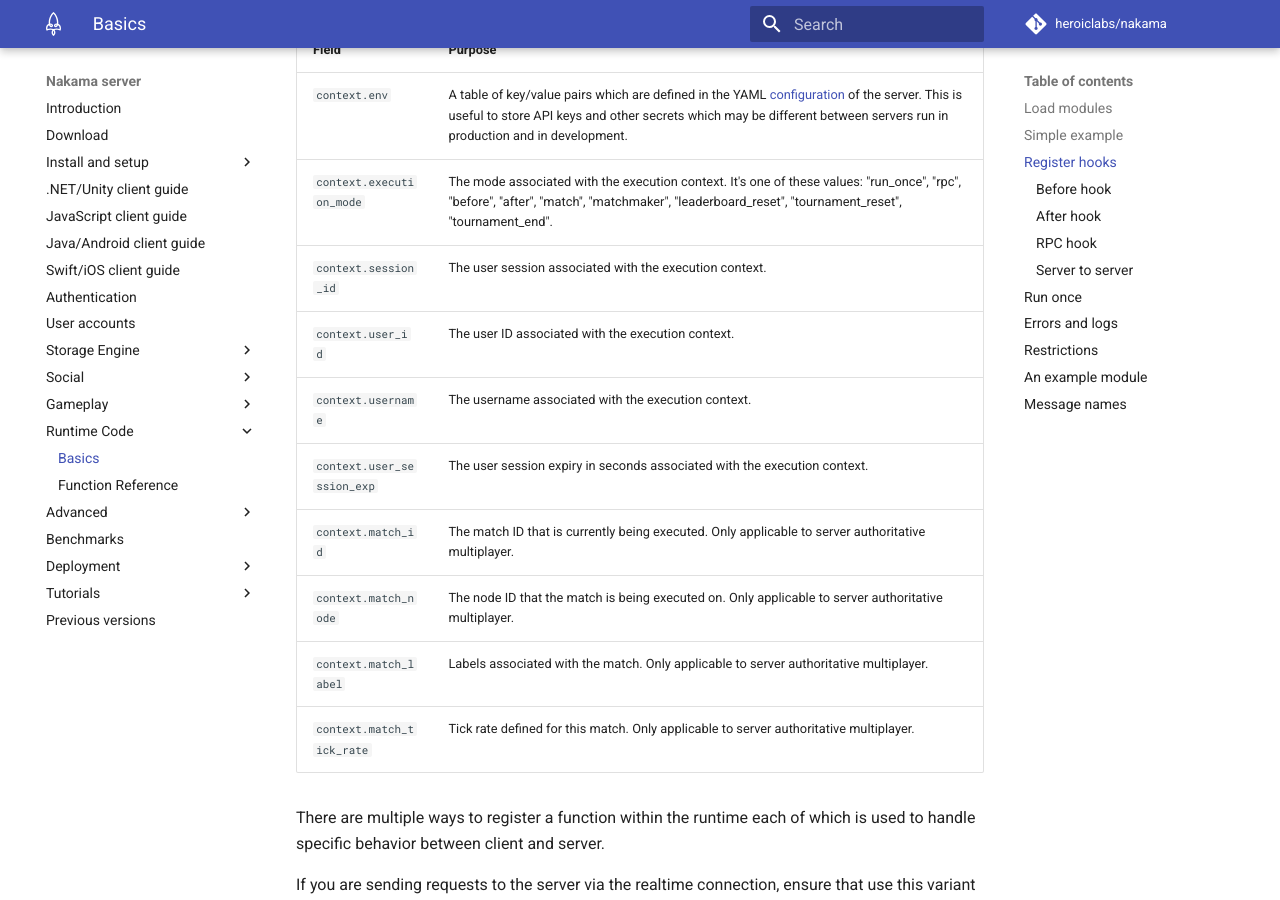
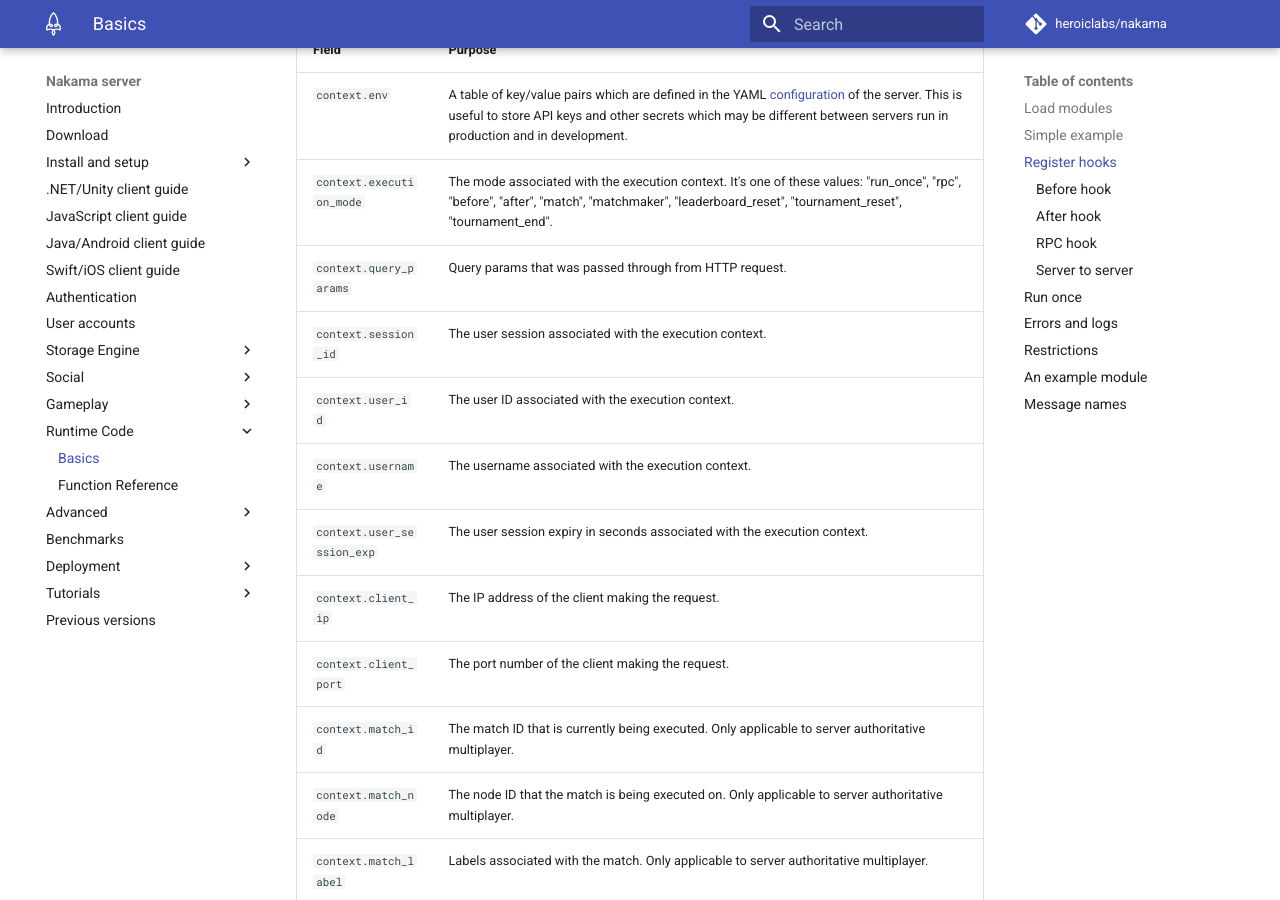
Before and after one commit to heroiclabs/nakama-docs, an MkDocs documentation site: the page built from docs/runtime-code-basics.md, in a window 1280 px wide and 900 px high, scrolled down 1639 px. Built offline with MkDocs 1.6.1 and Material for MkDocs 9.7.7, drawn with Linux system fonts in a browser that asks for light colours; comment, search, counter and statistics services are not loaded; old or Windows-style settings are respelled for this version of MkDocs.

Commit message:
Add docs for queryparams, clientip and client port.

```diff
--- a/docs/runtime-code-basics.md
+++ b/docs/runtime-code-basics.md
@@ -55,10 +55,13 @@ All registered functions receive a "context" table as the first argument and "pa
 | ----- | ------- |
 | `context.env` | A table of key/value pairs which are defined in the YAML [configuration](install-configuration.md) of the server. This is useful to store API keys and other secrets which may be different between servers run in production and in development. |
 | `context.execution_mode` | The mode associated with the execution context. It's one of these values: "run_once", "rpc", "before", "after", "match", "matchmaker", "leaderboard_reset", "tournament_reset", "tournament_end". |
+| `context.query_params` | Query params that was passed through from HTTP request. |
 | `context.session_id` | The user session associated with the execution context. |
 | `context.user_id` | The user ID associated with the execution context. |
 | `context.username` | The username associated with the execution context. |
 | `context.user_session_exp` | The user session expiry in seconds associated with the execution context. |
+| `context.client_ip` | The IP address of the client making the request. |
+| `context.client_port` | The port number of the client making the request.  |
 | `context.match_id` | The match ID that is currently being executed. Only applicable to server authoritative multiplayer. |
 | `context.match_node` | The node ID that the match is being executed on. Only applicable to server authoritative multiplayer. |
 | `context.match_label` | Labels associated with the match. Only applicable to server authoritative multiplayer. |
```
